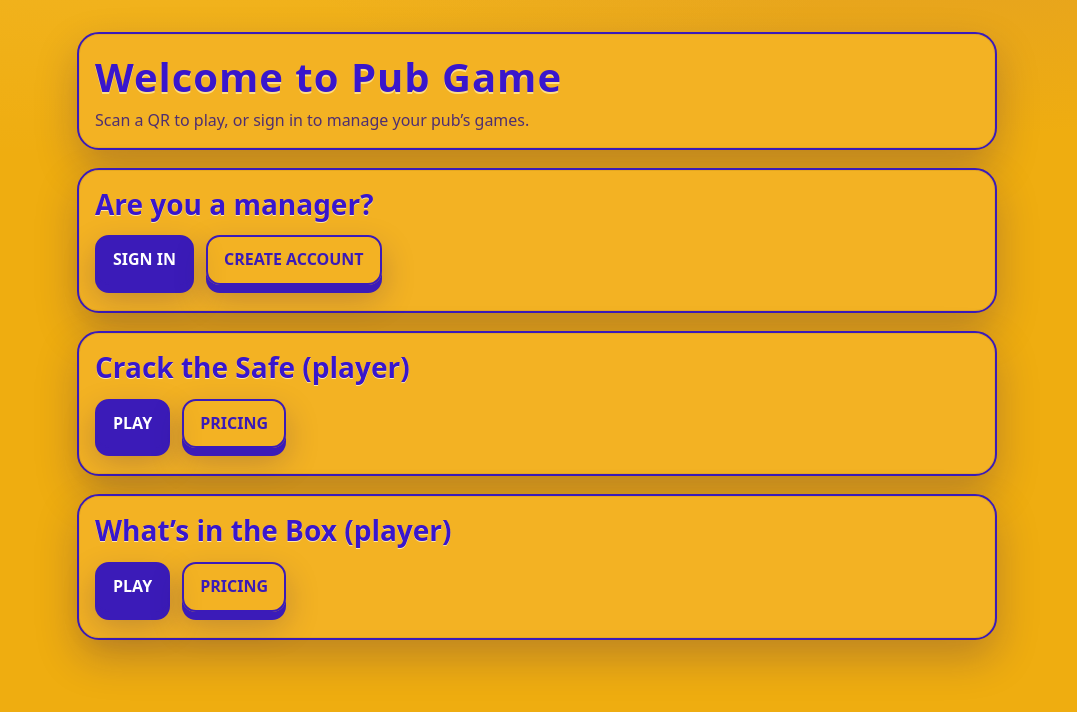
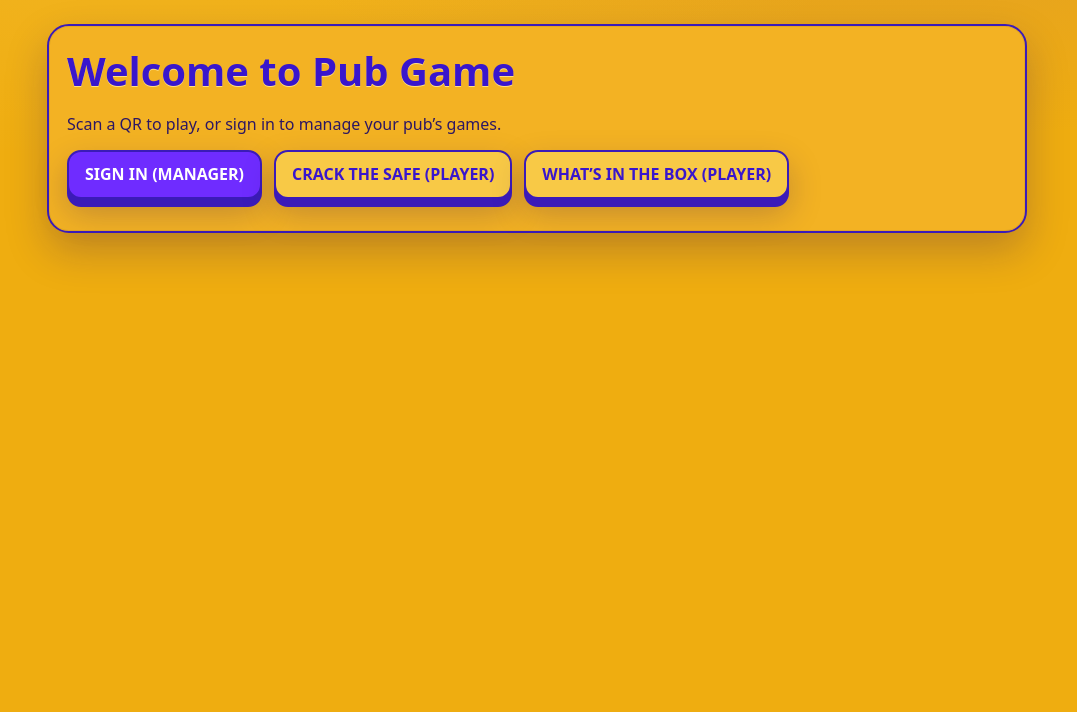
Before and after one commit to Lucasss1997/pub-game-frontend, a React (Create React App) app: page / in a window 1280 px wide. Shown: the top 712 px of the page, without its empty margins (103-1180 px from the left). Built offline with nearby package versions, Linux system fonts and the light colour scheme.

Commit message:
Update Home.jsx

```diff
--- a/src/pages/Home.jsx
+++ b/src/pages/Home.jsx
@@ -1,51 +1,22 @@
-// src/pages/Home.jsx
-import React from 'react';
-import { Link } from 'react-router-dom';
-import './admin.css';            // reuse the Pub Game orange/purple theme
+import React from "react";
+import { Link } from "react-router-dom";
+import "../ui/pubgame-theme.css";
 
 export default function Home() {
   return (
-    <div className="admin-wrap">
-      <div className="admin-card" style={{ marginTop: 8 }}>
-        <h1 className="admin-title" style={{ fontSize: 40, marginBottom: 6 }}>
-          Welcome to Pub Game
-        </h1>
-        <p className="admin-sub" style={{ marginBottom: 0 }}>
+    <div className="pg-wrap">
+      <div className="card max">
+        <h1 className="page-title">Welcome to Pub Game</h1>
+        <p style={{ marginBottom: 14 }}>
           Scan a QR to play, or sign in to manage your pub’s games.
         </p>
+
+        <div className="toolbar">
+          <Link className="btn" to="/login">Sign in (manager)</Link>
+          <Link className="btn light" to="/crack-the-safe">Crack the Safe (player)</Link>
+          <Link className="btn light" to="/whats-in-the-box">What’s in the Box (player)</Link>
+        </div>
       </div>
-
-      {/* Manager / staff */}
-      <section className="admin-card">
-        <h2 className="section-title" style={{ marginBottom: 12 }}>
-          Are you a manager?
-        </h2>
-        <div className="actions">
-          <Link className="btn solid" to="/login">Sign in</Link>
-          <Link className="btn ghost" to="/register">Create account</Link>
-        </div>
-      </section>
-
-      {/* Player quick links (demo/QR fallback) */}
-      <section className="admin-card">
-        <h2 className="section-title" style={{ marginBottom: 12 }}>
-          Crack the Safe (player)
-        </h2>
-        <div className="actions">
-          <Link className="btn solid" to="/crack-the-safe">Play</Link>
-          <Link className="btn ghost" to="/pricing">Pricing</Link>
-        </div>
-      </section>
-
-      <section className="admin-card">
-        <h2 className="section-title" style={{ marginBottom: 12 }}>
-          What’s in the Box (player)
-        </h2>
-        <div className="actions">
-          <Link className="btn solid" to="/whats-in-the-box">Play</Link>
-          <Link className="btn ghost" to="/pricing">Pricing</Link>
-        </div>
-      </section>
     </div>
   );
 }
```
